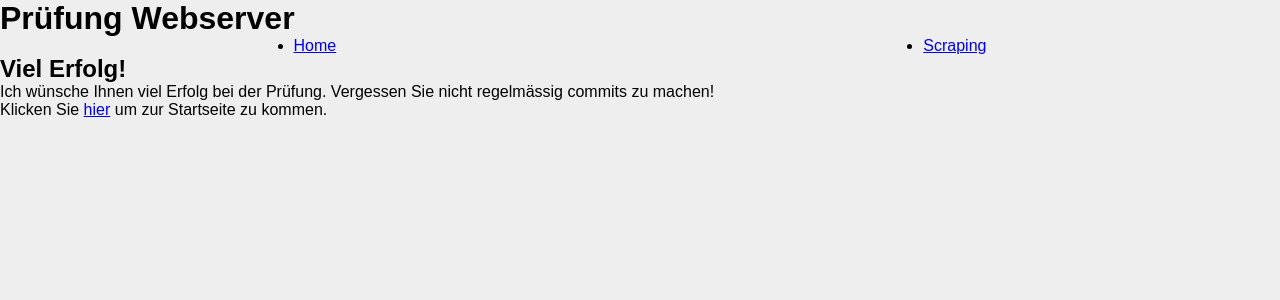
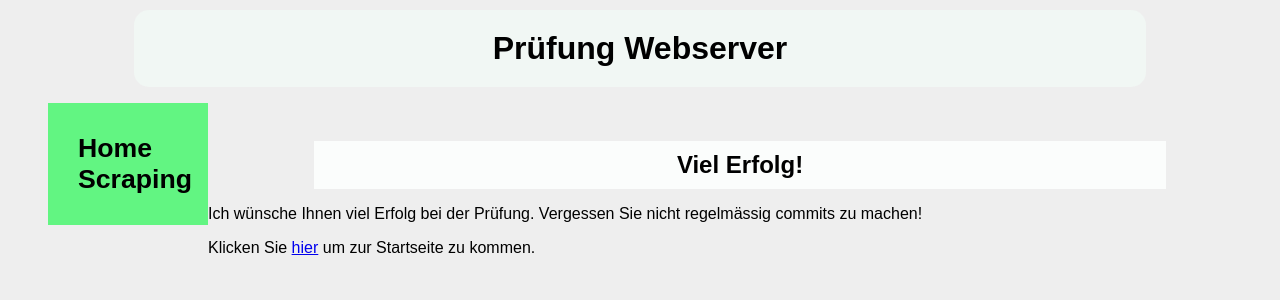
Before and after one commit to cedricgeissmann/pruefung-webserver-1mz, a Flask app: page / in a window 1280 px wide. Shown: the top 300 px of the page. Run offline with Flask 2, Linux system fonts and the light colour scheme.

Commit message:
aufgaben

```diff
--- a/scrape.py
+++ b/scrape.py
@@ -6,12 +6,17 @@ import json
 
 def main():
     # get the URL in a useable form
+
     url = "http://localhost:5000/scraping"
+
+
     response = requests.get(url)
     soup = BeautifulSoup(response.content, 'html.parser')
 
+
     # select your objects
     elements = [elem for elem in soup.select('.scrape-this')]
+    elem (strong)
 
     print(f"Es wurden {len(elements)} Elemente gefunden.")
 
--- a/static/main.css
+++ b/static/main.css
@@ -1,16 +1,65 @@
-* {
-    margin: 0;
-    padding: 0;
+*  {
+
+
+
+    margin: 10;
+    padding: 20;
     font-family: sans-serif;
+
 }
+
+
 
 body {
     background: #eeeeee;
 }
 
+.shadow {
+    box-shadow: 0px 2px 5px 10px rgb(252, 248, 248);
+
+}
+
+h1 {
+    margin: 10px 10%;
+    padding: 20px;
+    text-align: center;
+    background: rgb(241, 247, 244);
+    border: 4px rgb(243, 248, 242);
+    border-radius: 15px;
+    border-color: aquamarine;
+}
+h2 {
+    margin: 10px 10%;
+    padding: 10px;
+    text-align: center;
+    background: rgb(251, 253, 252);
+}
+
 .navbar {
-    display: flex;
-    justify-content: space-around;
+    width: 100px;
+    margin-left: 40px;
+    margin-right: 40px;
+    padding: 30px;
+    background-color: rgb(98, 245, 130);
+
+}
+
+.nav-item {
+
+    list-style: none;
+}
+
+.nav-link {
+    font-size: 20pt;
+    color: black;
+    text-decoration: none;
+    font-weight: bold;
+}
+
+#content{
+    margin-left: 200px;
+    margin-top: -100px;
+
 }
 
 /* Implementieren Sie Ihre Änderungen hier. Lassen Sie den Code oben so wie er
```
Also changed, not shown: templates/results.html (added, +25 -0 lines).
